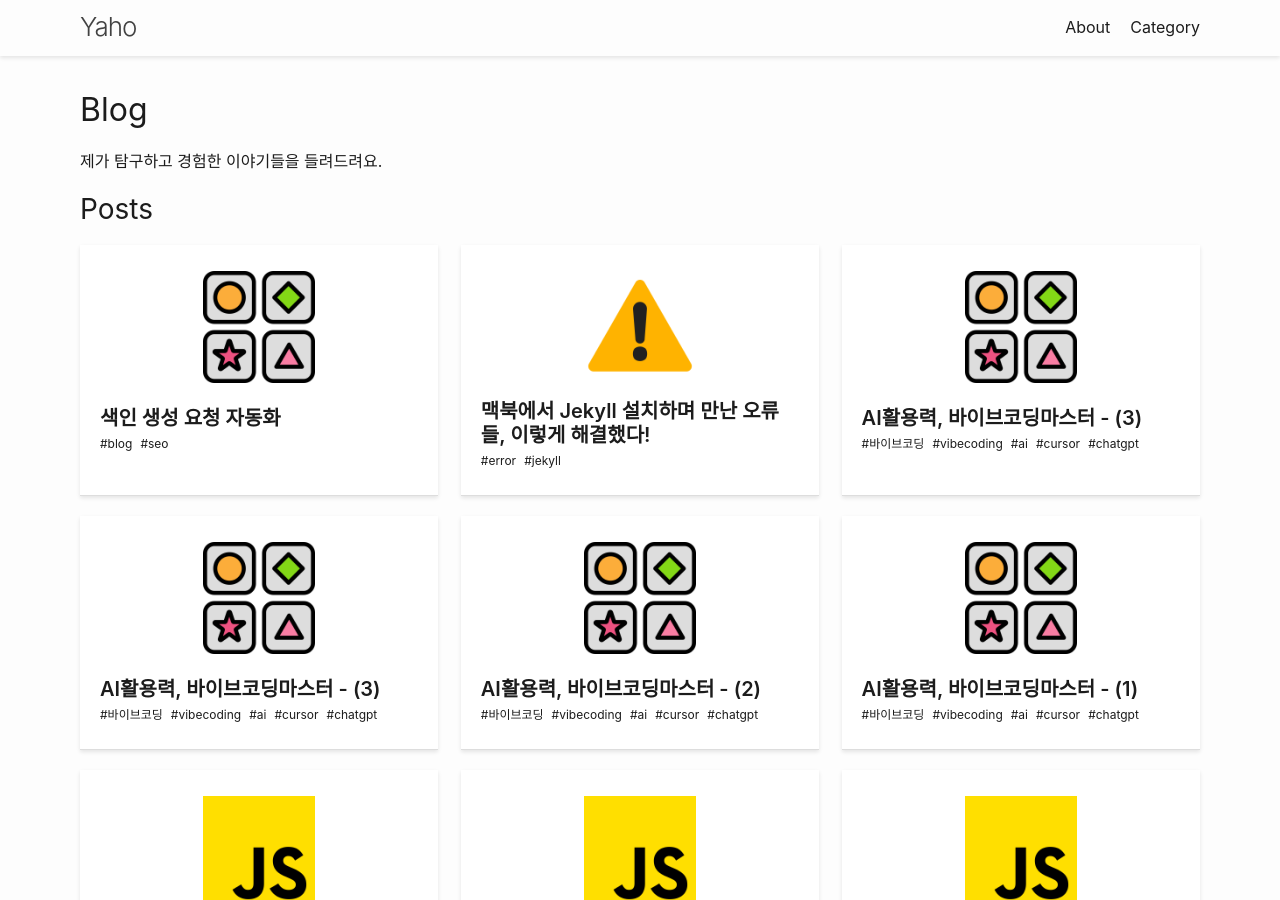
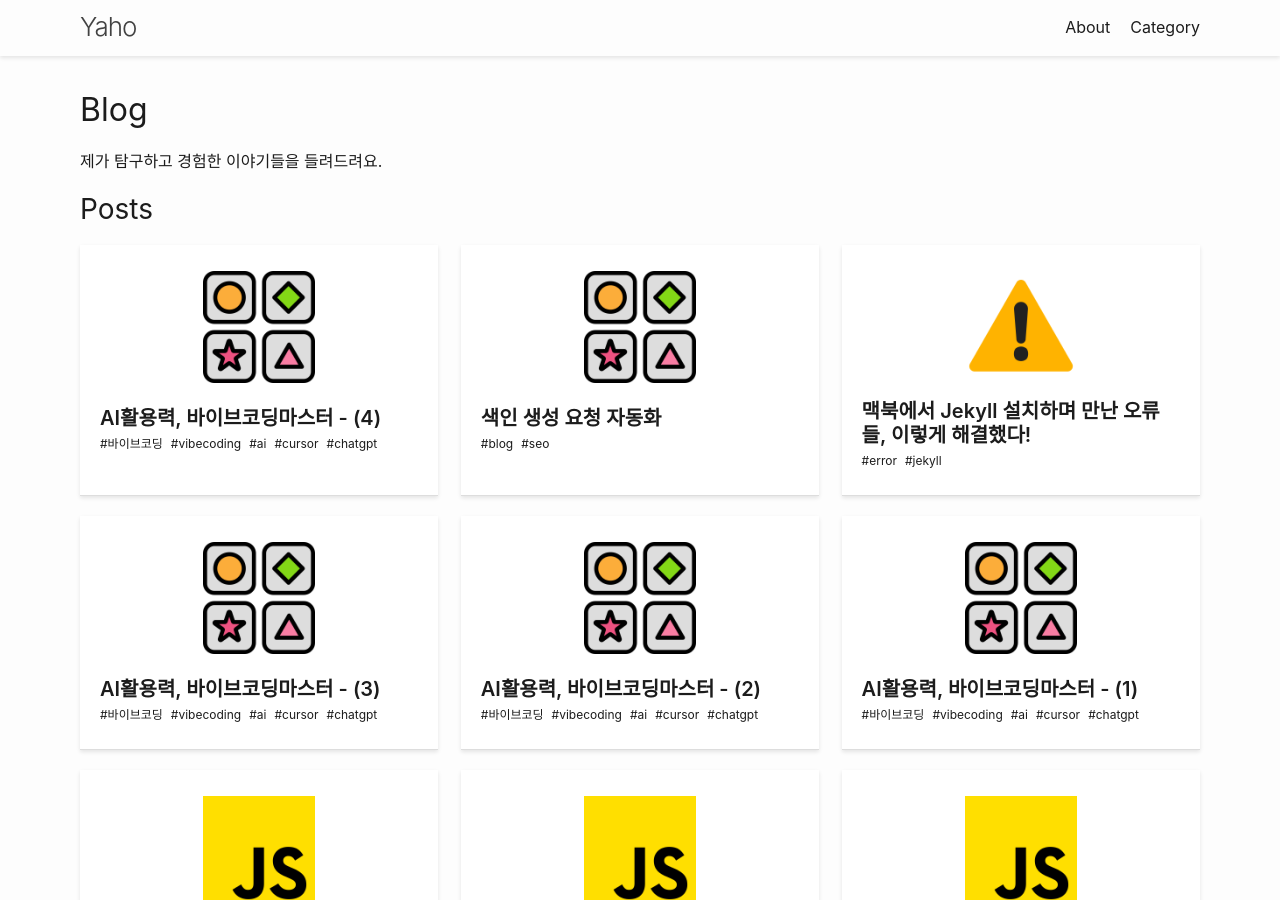
Before and after one commit to yeol0324/yeol0324.github.io, a Jekyll site: the page built from index.markdown, in a window 1280 px wide and 900 px high. Built offline with Jekyll 4.4.1, drawn with Linux system fonts in a browser that asks for light colours.

Commit message:
Create vibe-coding-04

```diff
--- a/_posts/etc/2025-07-04-study-vibecoding-4.md
+++ b/_posts/etc/2025-07-04-study-vibecoding-4.md
@@ -1,7 +1,7 @@
 ---
 layout: post
-title: "AI활용력, 바이브코딩마스터 - (3)"
-date: 2025-06-23 22:01:24 +09:00
+title: "AI활용력, 바이브코딩마스터 - (4)"
+date: 2025-07-04 22:01:24 +09:00
 summary: "AI와 협업하기! 바이브 코딩으로 현업 고도화"
 categories: etc
 tags: 바이브코딩 vibecoding ai cursor chatgpt
```
